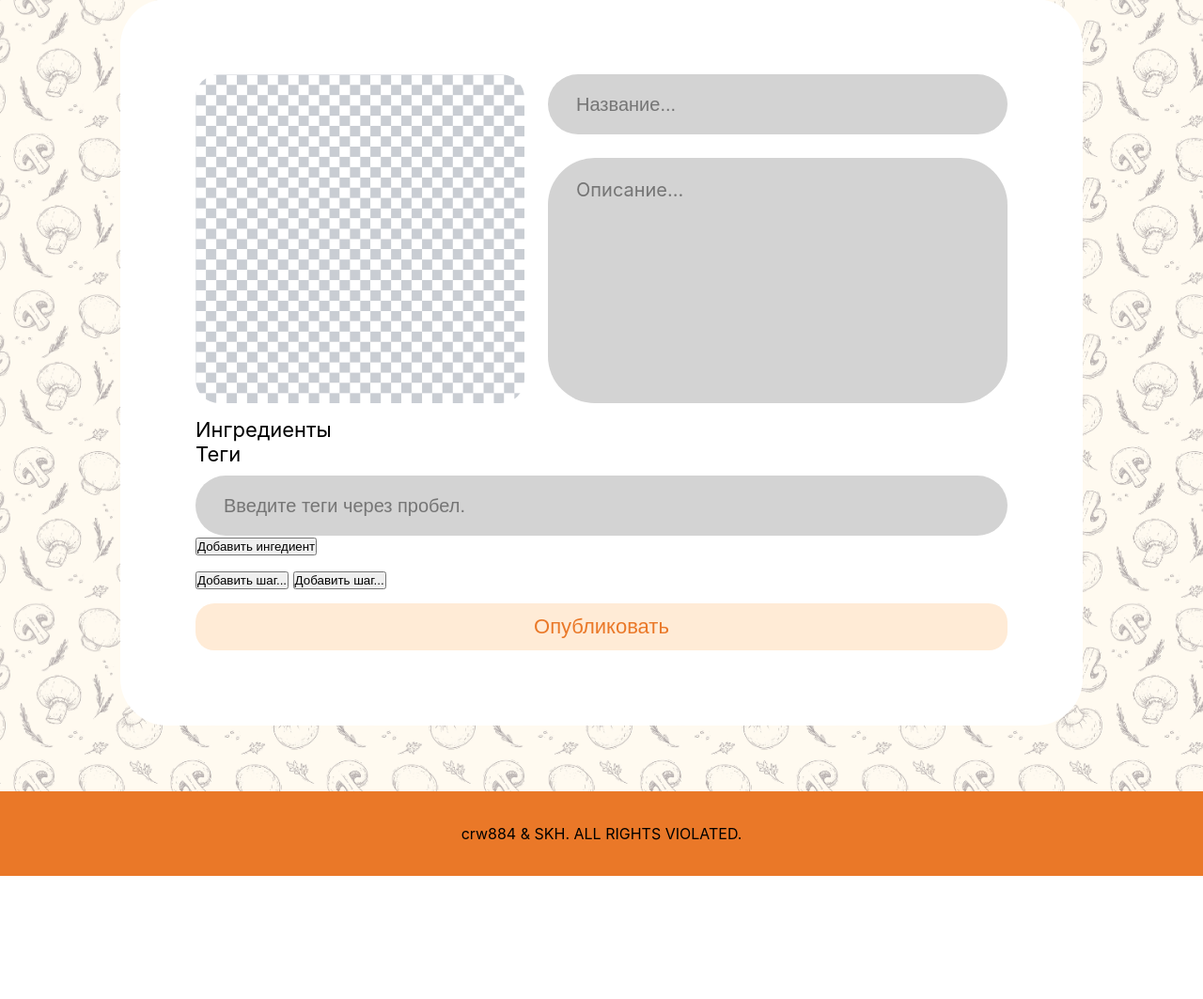
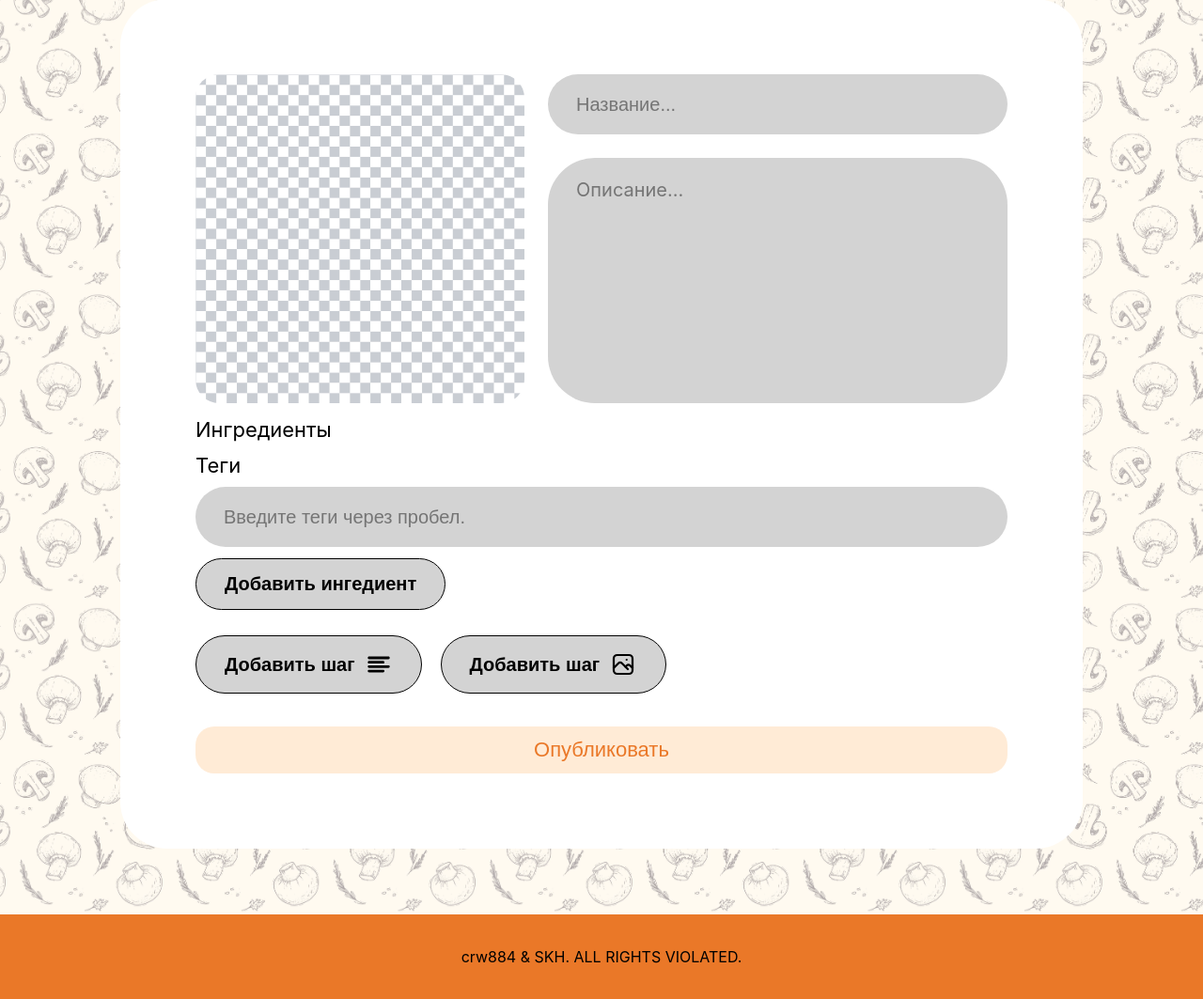
Before and after one commit to crw884/pmmrse_yourchef, a Django app: page /recipes/add in a window 1280 px wide. Shown: the part 339-1402 px from the top of the page at 94% size. Before the commit the page ends 1271 px from the top, so only its background shows below. Run offline with Django 4.2, Linux system fonts and the light colour scheme; a user stored in the database is signed in.

Commit message:
abmatukam

```diff
--- a/accounts/templates/accounts/profile.html
+++ b/accounts/templates/accounts/profile.html
@@ -6,7 +6,6 @@
     <script src="{% static 'scripts/inputchange.js' %}"></script>
     <div class="profile">
         <div class="profile_upcontent">
-
             <div class="profile_info">
                 <label for="id_image">
                     <input type="file" id="id_image" name="profile_new_image" form="id_change_photo-form">
--- a/recipes/templates/recipes/addrecipe.html
+++ b/recipes/templates/recipes/addrecipe.html
@@ -3,7 +3,7 @@
 {% block title %} Добавить рецепт {% endblock title %}
 {% block content %}
     <script src="{% static 'scripts/previewphoto.js' %}"></script>
-
+    <script src="{% static 'scripts/addfield.js' %}"></script>
     <div class="addrecipe_h">
         <h1>Добавьте рецепт</h1>
         <h2>Пора миру узнать что значит вкусно!</h2>
@@ -36,25 +36,22 @@
                 </label>
             </div>
             <div class="recipe_info-ingredients">
-                <button >Добавить ингедиент</button>
+                <button class="add-btn" id="id_addbtn-newingr" type="button">Добавить ингедиент</button>
+            </div>
+            <div id="id_block-w-ingr" class="block_ingredients">
+
             </div>
         </div>
         <div class="addrecipe_steps">
             <div class="buttons">
-                <button id="id_addbtn-step-text">Добавить шаг...</button>
-                <button id="id_addbtn-step-text">Добавить шаг...</button>
+                <button class="add-btn" id="id_addbtn-step-text" type="button">Добавить шаг <img src="{% static 'img/icon_text.svg' %}" alt=""></button>
+                <button class="add-btn" id="id_addbtn-step-img" type="button">Добавить шаг <img src="{% static 'img/icon_photo.svg' %}" alt=""></button>
             </div>
-            <div id="id_block-w-steps">
+            <div id="id_block-w-steps" class="block_steps">
 
             </div>
         </div>
         <button class="addrecipe_form-button" type="submit">Опубликовать</button>
     </div>
-
-    {% if formRecipe.is_valid %}
-        <div>
-            Рецепт сохранен.....................
-        </div>
-    {% endif %}
     </form>
 {% endblock content %}
--- a/static/css/style.css
+++ b/static/css/style.css
@@ -618,7 +618,9 @@ body::before{
 
     }
     .addrecipe_tagsandingr{
-
+        display: flex;
+        flex-direction: column;
+        gap: 12px;
         span{
             font-size: 22px;
         }
@@ -643,6 +645,157 @@ body::before{
         .recipe_info-ingredients{
 
         }
+        .block_ingredients{
+            .block_ingredients_container{
+                display: flex;
+                gap: 20px;
+                align-items: center;
+            }
+            display: flex;
+            flex-direction: column;
+            gap: 10px;
+            input{
+                background-color: var(--color-neutral);
+                border: none;
+                height: 64px;
+                width: auto;
+                padding: 18px 30px;
+                font-size: 20px;
+                border-radius: 50px;
+            }
+        }
+        .block_ingredients_delbtn{
+            height: 44px;
+            background-color: var(--color-primary-700);
+            border-radius: 50px;
+            border: solid 1px black;
+            font-size: 18px;
+            padding: 10px 30px;
+            cursor: pointer;
+            &:hover{
+                opacity: 0.8;
+            }
+        }
+    }
+    /**/
+    .add-btn{
+        background-color: var(--color-neutral);
+        color: #000;
+        font-size: 20px;
+        font-weight: bold;
+        max-width: 300px;
+        padding: 15px 30px;
+        border: solid 1px black;
+        border-radius: 35px;
+        cursor: pointer;
+
+        transition: 0.3s ease-in-out;
+        &:hover{
+            background-color: var(--color-neutral-500);
+        }
+        &:active{
+            box-shadow:  1px 1px 10px black;
+        }
+    }
+
+    .addrecipe_steps{
+        display: flex;
+        flex-direction: column;
+        gap: 20px;
+        .block_steps{
+            display: flex;
+            flex-direction: column;
+            gap: 10px;
+        }
+        .step_card-text{
+            background-color: var(--color-neutral);
+            border-radius: 60px;
+            width: 100%;
+            padding: 30px 32px 20px 32px;
+            p{
+                font-size: 18px;
+                margin-bottom: 10px;
+            }
+            textarea{
+                width: 100%;
+                min-height: 200px;
+                background-color: var(--color-neutral);
+                border: none;
+                font-size: 22px;
+                resize: vertical;
+                overflow: hidden;
+            }
+        }
+
+        .step_card-img{
+            background-color: var(--color-neutral);
+            border-radius: 60px;
+            width: 100%;
+            display: flex;
+            .step_card-info{
+                width: 70%;
+
+            }
+            p{
+                font-size: 18px;
+                margin: 30px 32px 10px;
+            }
+            textarea{
+                width: calc(100% - 64px);
+                min-height: 100px;
+                height: calc(100% - 90px);
+                max-height: 100%;
+                background-color: var(--color-neutral);
+                border: none;
+                font-size: 22px;
+                resize: vertical;
+                overflow: hidden;
+                margin: 0 32px 10px;
+            }
+
+            label{
+                background-image: url("../img/blank.png");
+                background-size: cover;
+                background-repeat: repeat;
+                width: 30%;
+                aspect-ratio: 1/1;
+                display: flex;
+                align-items: center;
+                justify-content: center;
+                cursor: pointer;
+                border-radius: 0 30px 30px 0;
+                input{
+                    display: none;
+                }
+                transition: 0.3s;
+                img{
+                    width: 64px;
+                    display: none;
+                    transition: 0.3s;
+                }
+                &:hover{
+                    transition: 0.3s;
+                    img{
+                        display: block;
+                    }
+                }
+            }
+
+        }
+        .buttons{
+            display: flex;
+            gap:20px;
+            .add-btn{
+                align-items: center;
+                display: flex;
+                gap: 10px;
+            }
+            img{
+                height: 30px;
+            }
+        }
+
+
     }
 }
 
--- a/static/css/variables.css
+++ b/static/css/variables.css
@@ -4,6 +4,7 @@
     --color-primary-700: #FF0800;
     --color-secondary-100: #FFEBD6;
     --color-neutral: #D3D3D3;
+    --color-neutral-500: #cacaca;
 
     --size-footer-height: 90px;
 }
--- /dev/null
+++ b/static/scripts/addfield.js
@@ -0,0 +1,95 @@
+
+
+document.addEventListener("DOMContentLoaded", function (){
+    let div = document.getElementById("id_block-w-ingr");
+    document.getElementById("id_addbtn-newingr").addEventListener("click", () => {
+        let newInput = document.createElement("input");
+        newInput.placeholder = "Название";
+        newInput.name = "ingr";
+        newInput.type = "text";
+        let newInputD = document.createElement("input");
+        newInputD.placeholder = "Описание";
+        newInputD.name = "ingrDesc";
+        newInputD.type = "text";
+        let newContainer = document.createElement("div");
+        newContainer.className = "block_ingredients_container";
+
+        let deleteBtn = document.createElement("button");
+        deleteBtn.type = "button";
+        deleteBtn.className = "block_ingredients_delbtn"
+        deleteBtn.innerHTML = "Убрать ингредиент";
+        div.appendChild(newContainer);
+        newContainer.appendChild(newInput);
+        newContainer.appendChild(newInputD);
+        newContainer.appendChild(deleteBtn);
+
+        deleteBtn.onclick = function (e ){
+            this.parentNode.parentNode.removeChild(this.parentNode);
+        }
+
+    });
+
+    let steps = document.getElementById("id_block-w-steps");
+    let i = 0;
+
+    document.getElementById("id_addbtn-step-text").addEventListener("click", ()=>{
+        let newContainerT = document.createElement("div");
+        newContainerT.className = "step_card-text";
+
+        let stepcounter = document.createElement("p");
+        stepcounter.className = "step_card-counter";
+        stepcounter.innerHTML = "Шаг "+ ++i;
+
+        let inputField = document.createElement("textarea");
+        inputField.name = "description";
+        inputField.className = "step_card-description";
+
+        newContainerT.appendChild(stepcounter);
+        newContainerT.appendChild(inputField);
+
+        steps.appendChild(newContainerT);
+    });
+
+    document.getElementById("id_addbtn-step-img").addEventListener("click", ()=>{
+        let newContainerI = document.createElement("div");
+        newContainerI.className = "step_card-img";
+
+        let stepcounter = document.createElement("p");
+        let cont = document.createElement("div");
+        cont.className = "step_card-info";
+        stepcounter.className = "step_card-counter";
+        stepcounter.innerHTML = "Шаг "+ ++i;
+
+        let inputField = document.createElement("textarea");
+        inputField.name = "description";
+        inputField.className = "step_card-description";
+        let label = document.createElement("label");
+        let inputFile = document.createElement("input");
+        let img = document.createElement("img");
+        img.src = "/static/img/icon-addimage.svg";
+        inputFile.type = "file";
+        label.appendChild(inputFile);
+        label.appendChild(img);
+
+
+
+        cont.appendChild(stepcounter);
+        cont.appendChild(inputField);
+        newContainerI.appendChild(cont);
+        newContainerI.appendChild(label);
+
+        inputFile.addEventListener('change', function (e) {
+            const file = e.target.files[0];
+            if (file) {
+                const reader = new FileReader();
+                reader.onload = function (event) {
+                    const preview = label;
+                    preview.style.backgroundImage = "url(" + event.target.result+")";
+                };
+                reader.readAsDataURL(file);
+            }
+        })
+
+        steps.appendChild(newContainerI);
+    });
+});
--- a/yourchef/views.py
+++ b/yourchef/views.py
@@ -10,7 +10,7 @@ from django.shortcuts import render
 from recipes.models import Recipe
 
 def homepage(request):
-    recipes = Recipe.objects.all()[:3]
+    recipes = Recipe.objects.all().order_by('-created_at') [:3]
     return render(request, 'homepage.html', {'recipes': recipes})
 
 def about(request):
```
Also changed, not shown: db.sqlite3, static/img/icon_photo.svg (added), static/img/icon_text.svg (added), static/img/Скриншот_25-04-2025_104400_AlrQpeJ.png (added), 1 other file.
